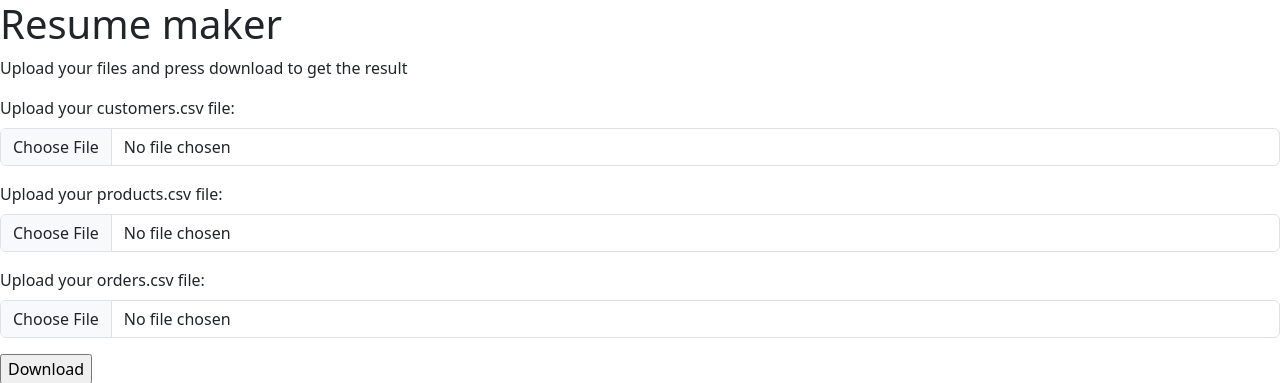
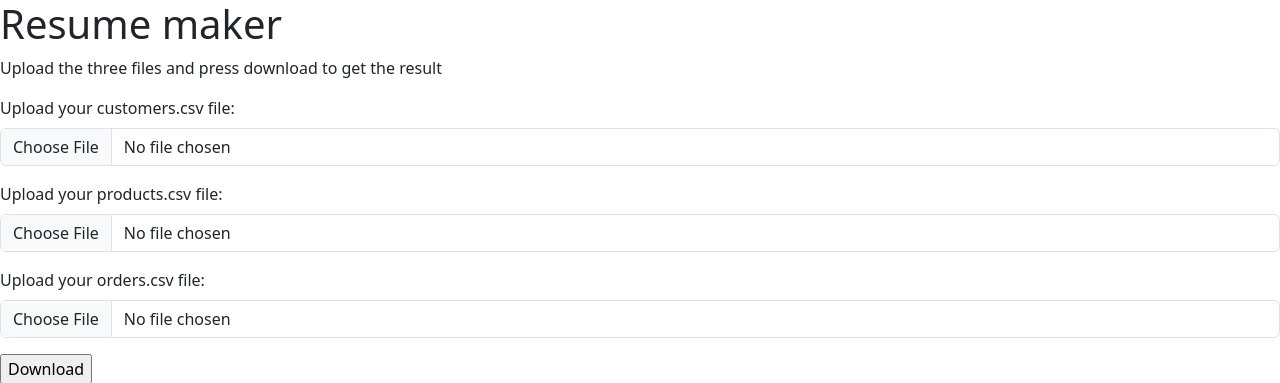
Before and after one commit to SalvadorPR97/Operando_CSVs, a Flask app: page / in a window 1280 px wide. Shown: the top 383 px of the page. Run offline with Flask 2, Linux system fonts and the light colour scheme; some libraries are stand-ins or nearby versions.

Commit message:
specified three files in index

```diff
--- a/front/templates/index.html
+++ b/front/templates/index.html
@@ -8,7 +8,7 @@
   </head>
   <body>
     <h1>Resume maker</h1>
-    <p>Upload your files and press download to get the result</p>
+    <p>Upload the three files and press download to get the result</p>
         <form action="/upload" enctype="multipart/form-data" method="post">
             <div class="mb-3">
                 <label for="formFile" class="form-label">Upload your customers.csv file:</label>
```
